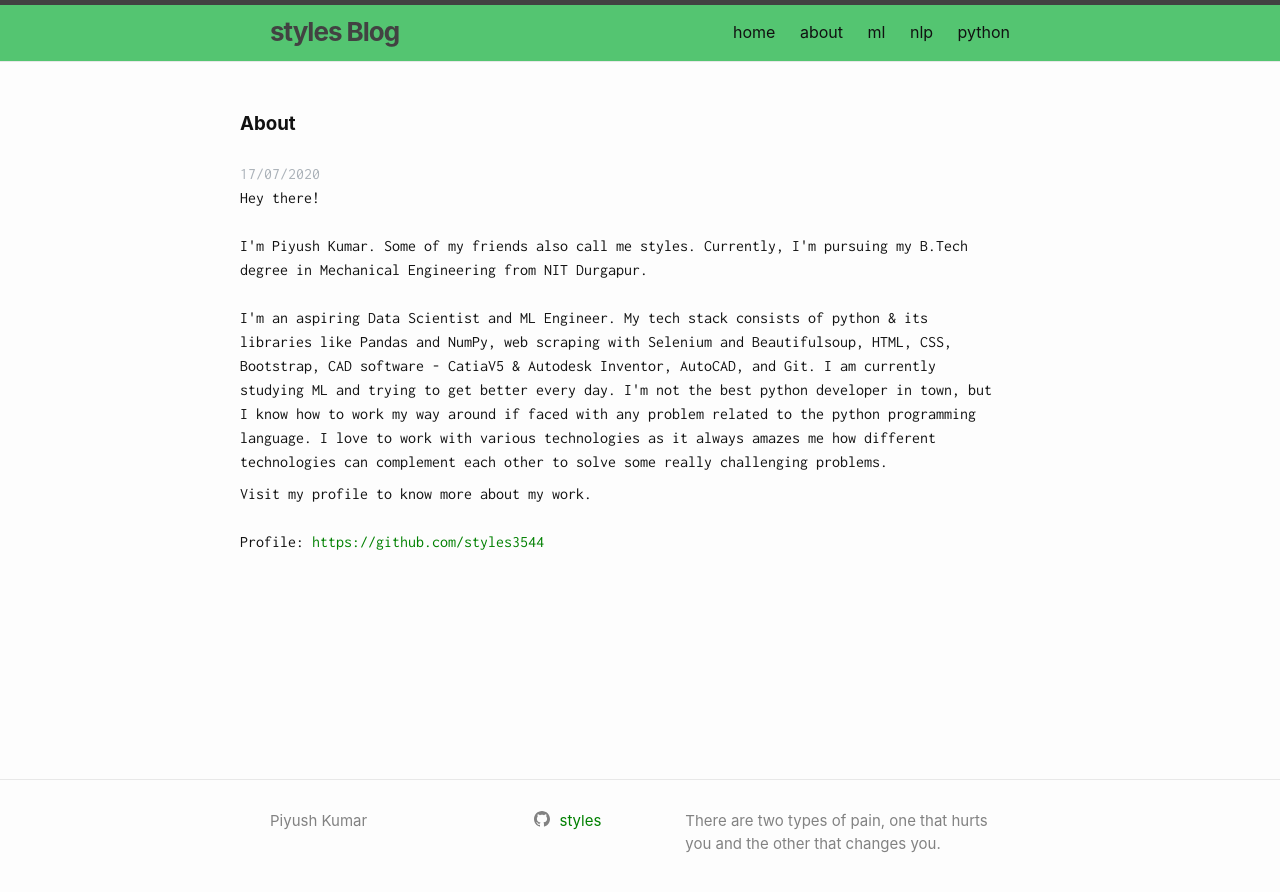
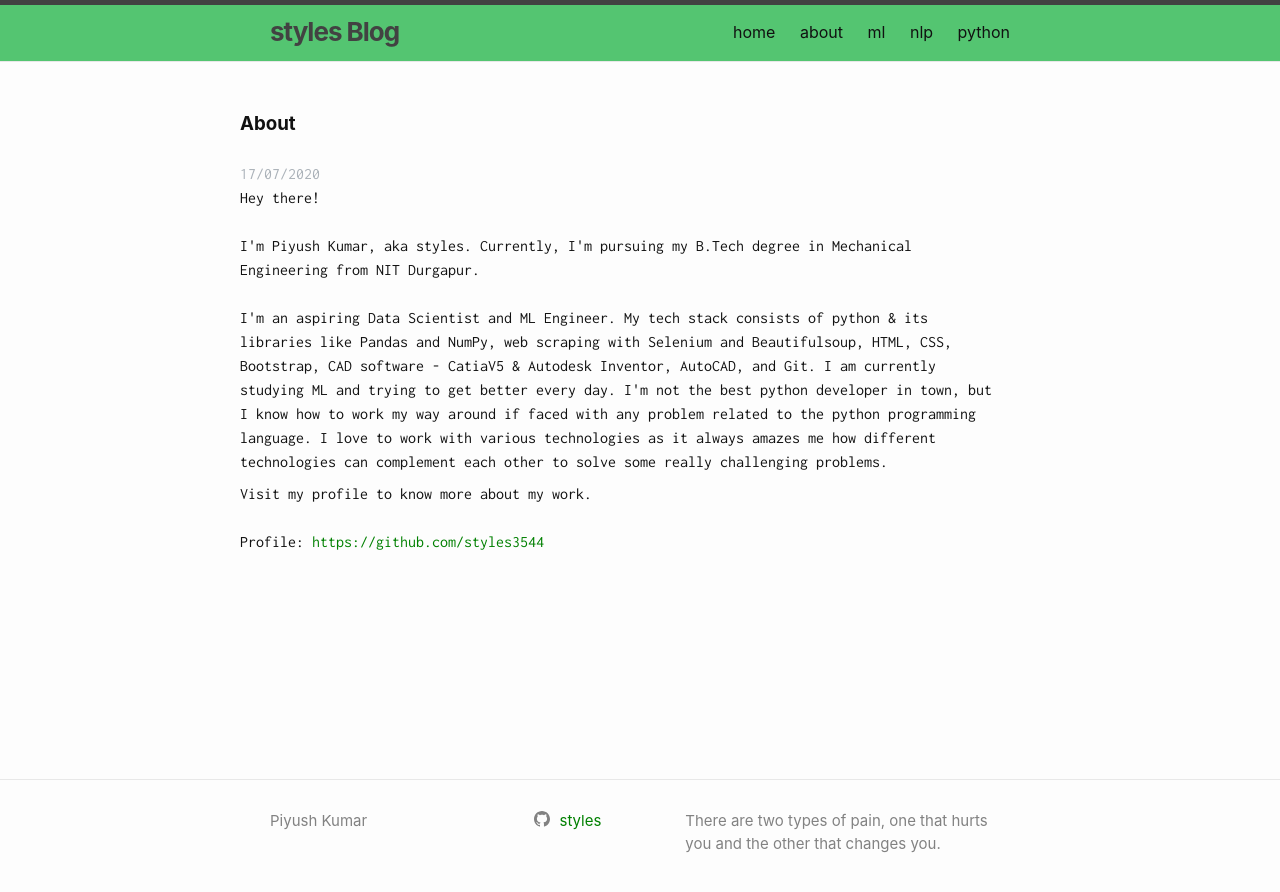
Before and after one commit to styles3544/Blog, a Jekyll site: the page built from about.html, in a window 1280 px wide. Shown: the top 892 px of the page. Built offline with Jekyll 4.4.1, drawn with Linux system fonts in a browser that asks for light colours.

Commit message:
updated about

```diff
--- a/about.html
+++ b/about.html
@@ -13,7 +13,7 @@ permalink: /about/
 
     <p id="para">
     Hey there! </br></br>
-    I'm Piyush Kumar. Some of my friends also call me styles. Currently, I'm pursuing my B.Tech degree in Mechanical Engineering from NIT Durgapur.
+    I'm Piyush Kumar, aka styles. Currently, I'm pursuing my B.Tech degree in Mechanical Engineering from NIT Durgapur.
     </br></br>I'm an aspiring Data Scientist and ML Engineer. My tech stack consists of python & its libraries like Pandas and NumPy, web scraping with Selenium and Beautifulsoup, HTML, CSS, Bootstrap, CAD software - CatiaV5 & Autodesk Inventor, AutoCAD, and Git. I am currently studying ML and trying to get better every day. I'm not the best python developer in town, but I know how to work my way around if faced with any problem related to the python programming language. I love to work with various technologies as it always amazes me how different technologies can complement each other to solve some really challenging problems.
     </p>
     <p id="para">
```
